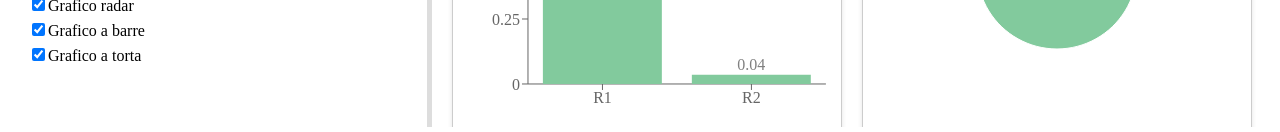
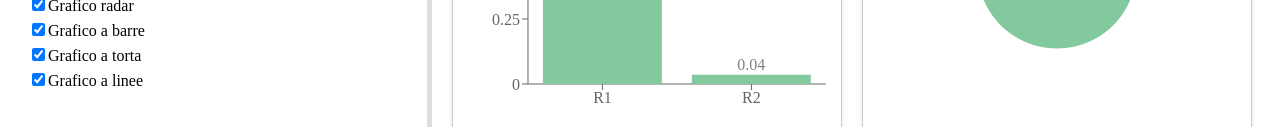
Before and after one commit to Pietro-Ricciardi/Efficienza-Caditoie, a React (Vite) app: page / in a window 1280 px wide. Shown: the part 681-813 px from the top of the page. Built offline with nearby package versions, Linux system fonts and the light colour scheme.

Commit message:
Add line chart

```diff
--- a/src/App.jsx
+++ b/src/App.jsx
@@ -122,6 +122,7 @@ export default function App() {
     radar: true,
     bar: true,
     pie: true,
+    line: true,
   });
 
   const toggleChart = (chart) =>
@@ -197,6 +198,14 @@ export default function App() {
                   onChange={() => toggleChart("pie")}
                 />
                 Grafico a torta
+              </label>
+              <label>
+                <input
+                  type="checkbox"
+                  checked={visibleCharts.line}
+                  onChange={() => toggleChart("line")}
+                />
+                Grafico a linee
               </label>
             </div>
           </>
@@ -287,6 +296,20 @@ export default function App() {
               </ResponsiveContainer>
             </div>
             )}
+
+            {visibleCharts.line && (
+            <div className="chart-box">
+              <h3>Andamento efficienza</h3>
+              <ResponsiveContainer width="100%" height={300}>
+                <LineChart data={lineData}>
+                  <XAxis dataKey="time" />
+                  <YAxis domain={[0, 1]} />
+                  <Tooltip />
+                  <Line type="monotone" dataKey="value" stroke="#8884d8" />
+                </LineChart>
+              </ResponsiveContainer>
+            </div>
+            )}
           </>
         )}
 
```
Also changed, not shown: 1 other file (tests, documents, lock files or other folders).
